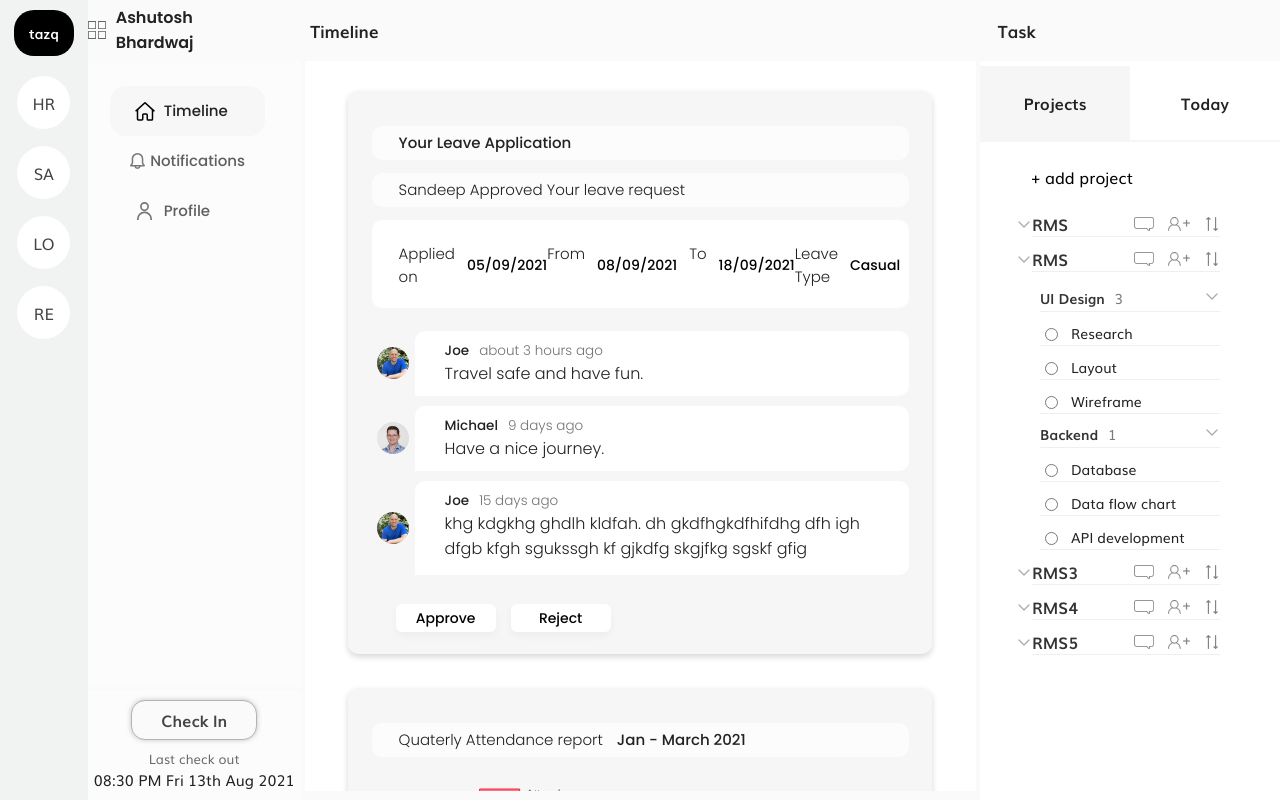
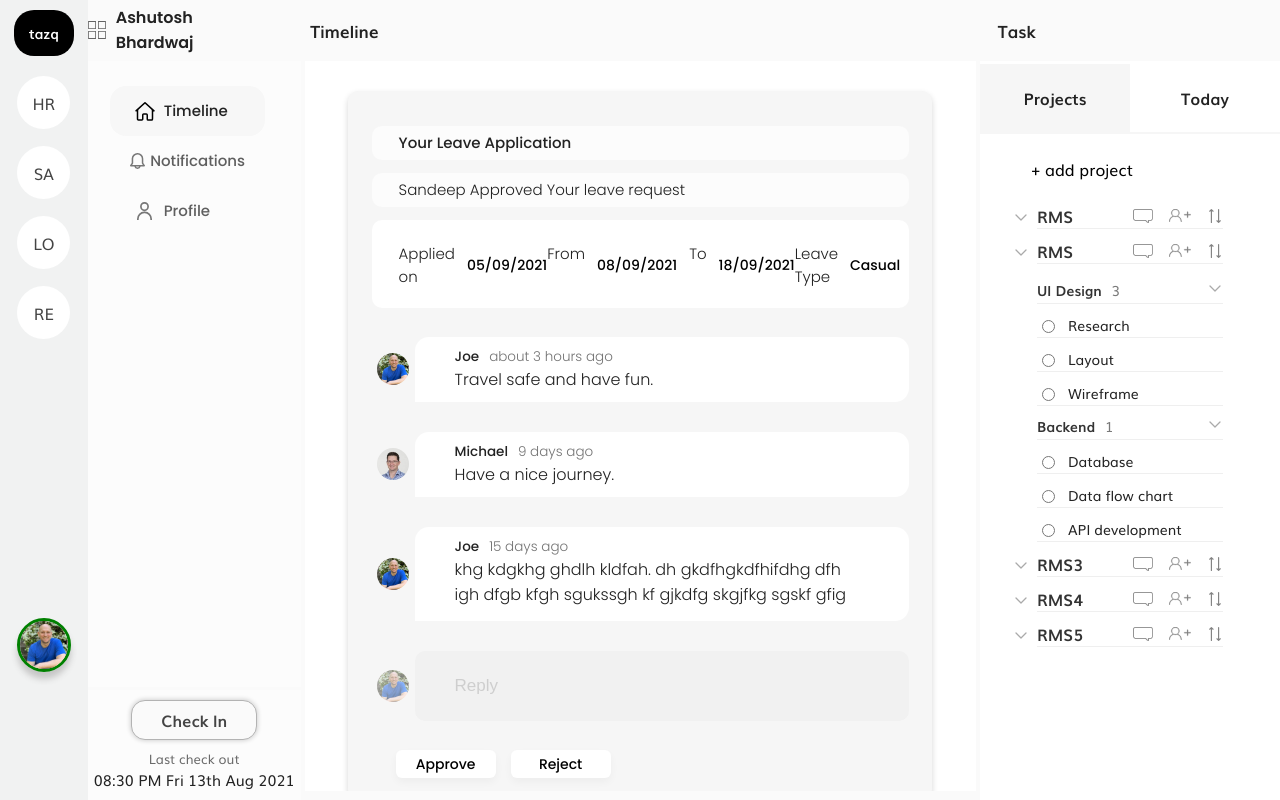
Before and after one commit to malayproject/project-dashboard, a React (Create React App) app: page / in a window 1280 px wide. Built offline with nearby package versions, Linux system fonts and the light colour scheme.

Commit message:
add a post, user profile pic changes

```diff
--- a/src/App.css
+++ b/src/App.css
@@ -40,20 +40,20 @@
 
 .app > .sidebar {
   flex-basis: 4.53%;
+  display: flex;
+  flex-direction: column;
   /* border: 1px solid black; */
   background-color: #f1f2f2;
-  display: flex;
-  flex-direction: column;
 }
 
-.app > .sidebar > .logoContainer {
-  flex-basis: calc(4.35% + 20px);
+.app .sidebar .logoContainer {
+  flex-basis: 4.5%;
   flex-grow: 1;
   flex-shrink: 1;
   padding: 1rem 1.4rem;
 }
 
-.app > .sidebar .logo {
+.app .sidebar .logo {
   font-family: 'Muli', 'sans-serif';
   font-weight: bold;
   font-size: 1.4rem;
@@ -64,7 +64,7 @@
 }
 
 .sidebar > .sidebarTabs {
-  flex-basis: 35%;
+  flex-basis: 55%;
   flex-grow: 1;
   flex-shrink: 1;
   display: flex;
@@ -89,9 +89,12 @@
 }
 
 .sidebar .profileContainer {
-  flex-basis: 100%;
+  flex-basis: 40.5%;
   flex-grow: 1;
   flex-shrink: 1;
+  display: flex;
+  align-items: center;
+  justify-content: center;
 }
 
 .app .mainContainer {
@@ -357,10 +360,10 @@
 }
 
 .card .posts {
-  margin: 1rem 0 1.6rem 0;
+  margin: 1.6rem 0 1.6rem 0;
   display: flex;
   flex-direction: column;
-  gap: 1rem;
+  gap: 3rem;
 }
 
 .card .posts .post {
@@ -390,11 +393,11 @@
   flex-grow: 1;
   flex-shrink: 1;
   background-color: rgb(255, 255, 255);
-  padding: 1rem 3rem;
+  padding: 1rem 4rem;
   /* width: min(max(max-content, 28.8rem),  92%); */
   min-width: 28rem;
   border: none;
-  border-radius: 1rem 1rem 1rem 0;
+  border-radius: 1.4rem 1.4rem 1.4rem 0;
 }
 
 .card .postCard .postName {
@@ -490,26 +493,59 @@
 
 .centralPanel .card .reportCardBody {
   display: flex;
-  gap: 1rem;
+  gap: 3.4rem;
 }
 
 .centralPanel .reportCardBody .chartCanvas {
   flex-basis: 60%;
   flex-grow: 1;
   flex-shrink: 1;
+  background-color: #ffffff;
+  border-radius: 1.4rem;
 }
 
 .centralPanel .reportCardBody .attendanceReportStats {
   flex-basis: 40%;
   flex-grow: 1;
   flex-shrink: 1;
+  background-color: #ffffff;
+  border-radius: 1.4rem;
+  font-family: 'Muli', 'sans-serif';
+  font-weight: 500;
+  font-size: 1.4rem;
+  color: #222222;
+  padding: 3rem 4.5rem 3.5rem 4.5rem;
+}
+
+.centralPanel .attendanceReportStats *{
+  font-family: 'Muli', 'sans-serif';
+  font-weight: 500;
+  font-size: 1.4rem;
+  color: #222222;
+}
+
+.centralPanel .attendanceReportStats .weeklyStats, .centralPanel .attendanceReportStats .hourlyStats, .centralPanel .attendanceReportStats .location{
+  border-bottom: 0.2rem solid rgb(224, 224, 224);
+  padding: 0.4rem 0;
+}
+
+.centralPanel .attendanceReportStats .reportStatsHeader {
+  font-family: 'Muli', 'sans-serif';
+  font-weight: 500;
+  font-size: 1.7rem;
+  color: #222222;
+  padding-bottom: 1rem;
+}
+
+.addAPost input::placeholder {
+  color: #ccccccee;
 }
 
 .rightPanel .rightPanelTabContainer {
   width: 100%;
   display: flex;
-  flex-basis: 9rem;
-  padding-top: 0.5rem;
+  flex-basis: 8rem;
+  padding-top: 0.3rem;
   border-bottom: 0.2rem solid #f6f6f6;
   /* background-color: antiquewhite; */
 }
@@ -554,7 +590,7 @@
   display: flex;
   flex-direction: column;
   gap: 1rem;
-  width: 76%;
+  width: 78%;
   /* background-color: #d6efda; */
 }
 
@@ -571,6 +607,7 @@
 .rightPanel .projectCardHeaderLeft {
   display: flex;
   align-items: center;
+  padding: 0.2rem 0.8rem 0 0;
   justify-content: center;
   flex-basis: 7%;
   flex-grow: 1;
@@ -593,8 +630,7 @@ font-size: 1.6rem;
   color: #333333;
   display: flex;
   align-items: center;
-
-gap: 1.4rem;
+  gap: 1.6rem;
 }
 
 .projectCardBody {
@@ -653,7 +689,8 @@ color: #797979;
 
 /* width */
 ::-webkit-scrollbar {
-  width: 0.6rem;
+  /* width: 0rem; */
+  display: none;
 }
 
 /* Track */
--- a/src/App.js
+++ b/src/App.js
@@ -1,12 +1,21 @@
 import "./App.css";
 import Sidebar from "./components/Sidebar";
 import MainContainer from "./components/MainContainer";
+import UserContext from "./components/UserContext";
+import user from "./assets/Icons/Temp_3/person1.jpg";
 
 function App() {
   return (
     <div className="app">
-      <Sidebar />
-      <MainContainer />
+      <UserContext.Provider
+        value={{
+          userName: "Malay Sarkar",
+          profilePic: user,
+        }}
+      >
+        <Sidebar />
+        <MainContainer />
+      </UserContext.Provider>
     </div>
   );
 }
--- /dev/null
+++ b/src/components/AddAPost.js
@@ -0,0 +1,46 @@
+import React, { useContext } from "react";
+import UserContext from "./UserContext";
+
+const AddAPost = () => {
+  const user = useContext(UserContext);
+  return (
+    <div className="addAPost" style={{ display: "flex" }}>
+      <div
+        className="profilePicContainer"
+        style={{
+          flexBasis: "8%",
+          flexGrow: 1,
+          flexShrink: 1,
+          display: "flex",
+          alignItems: "center",
+          justifyContent: "center",
+        }}
+      >
+        <img
+          src={user?.profilePic}
+          alt="profile pic"
+          style={{ opacity: 0.5 }}
+        />
+      </div>
+      <input
+        className="postCard"
+        type="text"
+        placeholder="Reply"
+        style={{
+          width: "80%",
+          border: "none",
+          borderRadius: "1rem",
+          height: "7rem",
+          flexBasis: "92%",
+          flexGrow: 1,
+          flexShrink: 1,
+          backgroundColor: "#f1f1f1",
+          fontSize: "1.7rem",
+          padding: "0 0 0 4rem",
+        }}
+      />
+    </div>
+  );
+};
+
+export default AddAPost;
--- a/src/components/CentralPanel.js
+++ b/src/components/CentralPanel.js
@@ -1,6 +1,7 @@
-import React, { useState } from "react";
+import React, { useState, useContext } from "react";
 import Post from "./Post";
 import LineChart from "./LineChart";
+import AddAPost from "./AddAPost";
 
 const CentralPanel = () => {
   const [isApproved, setIsApproved] = useState(false);
@@ -86,6 +87,7 @@ const CentralPanel = () => {
           {posts.map((post, ind) => (
             <Post key={post.id} post={post} />
           ))}
+          <AddAPost />
         </div>
         <div className="actions">
           {!isRejected && (
@@ -115,12 +117,27 @@ const CentralPanel = () => {
           <div className="chartCanvas">
             <LineChart />
           </div>
-          <div className="attendanceReportStats"></div>
+          <div className="attendanceReportStats">
+            <div className="reportStatsHeader">Attendance Report</div>
+            <div className="weeklyStats">
+              <div className="label">Weekly Analysis</div>
+              <div className="value">1 Jan - 31 March</div>
+            </div>
+            <div className="hourlyStats">
+              <div className="label">Hour Details</div>
+              <div className="value">1000 hrs</div>
+            </div>
+            <div className="location">
+              <div className="label">Location</div>
+              <div className="value">Rajaji nagar</div>
+            </div>
+          </div>
         </div>
         <div className="posts">
           {chartPosts.map((post, ind) => (
             <Post key={post.id} post={post} />
           ))}
+          <AddAPost />
         </div>
       </div>
     </div>
--- a/src/components/LineChart.js
+++ b/src/components/LineChart.js
@@ -44,18 +44,18 @@ const LineChart = () => {
     plugins: {
       scales: {
         y: {
-          title: "Hours Spent",
+          // title: "Hours Spent",
           ticks: {
             // grace: 10,
             suggestedMin: 0,
-            major: { enabled: true },
+            // major: { enabled: true },
           },
-          type: "linear",
-          scaleLabel: {
-            display: true,
-            labelString: "Hours Spent",
-            fontColor: "#475752",
-          },
+          // type: "linear",
+          // scaleLabel: {
+          //   display: true,
+          //   labelString: "Hours Spent",
+          //   fontColor: "#475752",
+          // },
         },
       },
       legend: {
--- a/src/components/Sidebar.js
+++ b/src/components/Sidebar.js
@@ -1,6 +1,8 @@
-import React from "react";
+import React, { useContext } from "react";
+import UserContext from "./UserContext";
 
 const Sidebar = () => {
+  const user = useContext(UserContext);
   return (
     <div className="sidebar">
       <div className="logoContainer">
@@ -12,7 +14,18 @@ const Sidebar = () => {
         <div className="sidebarTab">LO</div>
         <div className="sidebarTab">RE</div>
       </div>
-      <div className="profileContainer"></div>
+      <div className="profileContainer">
+        <img
+          src={user?.profilePic}
+          alt="profile img"
+          style={{
+            width: "5.4rem",
+            borderRadius: "50%",
+            border: "0.3rem solid green",
+            boxShadow: "0 0.7rem 0.6rem 0rem #c6c6c6 ",
+          }}
+        />
+      </div>
     </div>
   );
 };
--- /dev/null
+++ b/src/components/UserContext.js
@@ -0,0 +1,9 @@
+import { createContext } from "react";
+import user from "../assets/Icons/Temp_3/person1.jpg";
+
+const UserContext = createContext({
+  userName: "Malay Sarkar",
+  profilePic: user,
+});
+
+export default UserContext;
```
Lines whose indentation alone changed are shown as unchanged.
